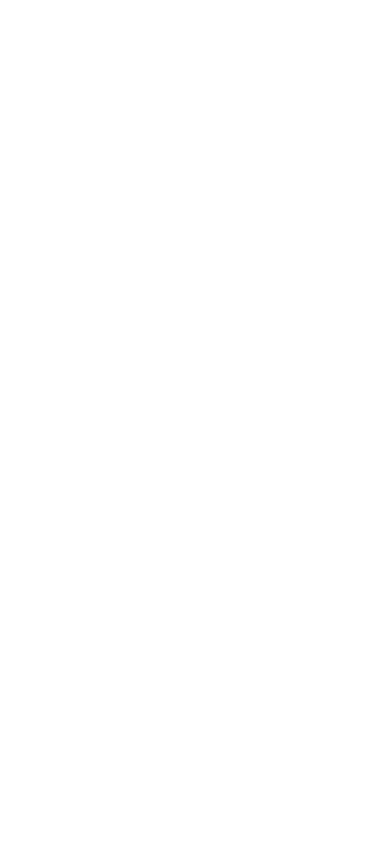
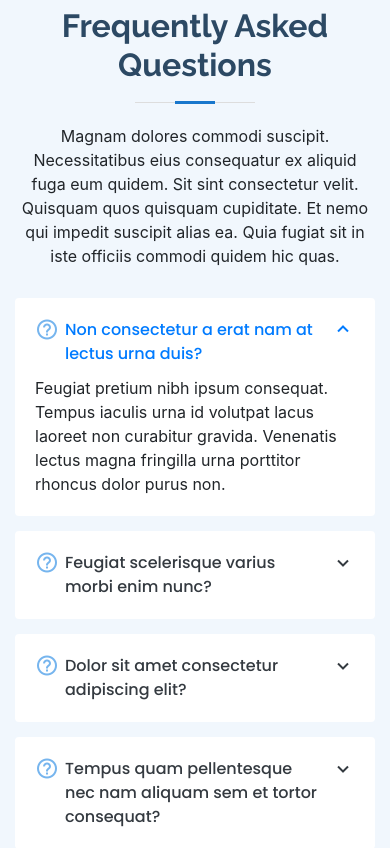
Before and after one commit to Ripon876/research-frontend, a React (Create React App) app: page / in a window 390 px wide. Shown: the part 9920-10768 px from the top of the page. Before the commit the page ends 9867 px from the top, so only its background shows below. Built offline with nearby package versions, Linux system fonts and the light colour scheme.

Commit message:
faq  added

```diff
--- /dev/null
+++ b/src/components/faq/FAQ.css
@@ -0,0 +1,79 @@
+/*--------------------------------------------------------------
+# Frequently Asked Questions
+--------------------------------------------------------------*/
+.faq .faq-list {
+  padding: 0 100px;
+}
+
+.faq .faq-list ul {
+  padding: 0;
+  list-style: none;
+}
+
+.faq .faq-list li + li {
+  margin-top: 15px;
+}
+
+.faq .faq-list li {
+  padding: 20px;
+  background: #fff;
+  border-radius: 4px;
+  position: relative;
+}
+
+.faq .faq-list a {
+  display: block;
+  position: relative;
+  font-family: "Poppins", sans-serif;
+  font-size: 16px;
+  line-height: 24px;
+  font-weight: 500;
+  padding: 0 30px;
+  outline: none;
+}
+
+.faq .faq-list .icon-help {
+  font-size: 24px;
+  position: absolute;
+  right: 0;
+  left: 20px;
+  color: #76b5ee;
+}
+
+.faq .faq-list .icon-show, .faq .faq-list .icon-close {
+  font-size: 24px;
+  position: absolute;
+  right: 0;
+  top: 0;
+}
+
+.faq .faq-list p {
+  margin-bottom: 0;
+  padding: 10px 0 0 0;
+}
+
+.faq .faq-list .icon-show {
+  display: none;
+}
+
+.faq .faq-list a.collapsed {
+  color: #343a40;
+}
+
+.faq .faq-list a.collapsed:hover {
+  color: #1977cc;
+}
+
+.faq .faq-list a.collapsed .icon-show {
+  display: inline-block;
+}
+
+.faq .faq-list a.collapsed .icon-close {
+  display: none;
+}
+
+@media (max-width: 1200px) {
+  .faq .faq-list {
+    padding: 0;
+  }
+}
--- /dev/null
+++ b/src/components/faq/FAQ.jsx
@@ -0,0 +1,70 @@
+import './FAQ.css';
+
+function FAQ() {
+	return (
+		<>
+ <section id="faq" className="faq section-bg">
+      <div className="container">
+
+        <div className="section-title">
+          <h2>Frequently Asked Questions</h2>
+          <p>Magnam dolores commodi suscipit. Necessitatibus eius consequatur ex aliquid fuga eum quidem. Sit sint consectetur velit. Quisquam quos quisquam cupiditate. Et nemo qui impedit suscipit alias ea. Quia fugiat sit in iste officiis commodi quidem hic quas.</p>
+        </div>
+
+        <div className="faq-list">
+          <ul>
+            <li data-aos="fade-up">
+              <i className="bx bx-help-circle icon-help"></i> <a data-toggle="collapse" className="collapse" href="#faq-list-1">Non consectetur a erat nam at lectus urna duis? <i className="bx bx-chevron-down icon-show"></i><i className="bx bx-chevron-up icon-close"></i></a>
+              <div id="faq-list-1" className="collapse show" data-parent=".faq-list">
+                <p>
+                  Feugiat pretium nibh ipsum consequat. Tempus iaculis urna id volutpat lacus laoreet non curabitur gravida. Venenatis lectus magna fringilla urna porttitor rhoncus dolor purus non.
+                </p>
+              </div>
+            </li>
+
+            <li data-aos="fade-up" data-aos-delay="100">
+              <i className="bx bx-help-circle icon-help"></i> <a data-toggle="collapse" href="#faq-list-2" className="collapsed">Feugiat scelerisque varius morbi enim nunc? <i className="bx bx-chevron-down icon-show"></i><i className="bx bx-chevron-up icon-close"></i></a>
+              <div id="faq-list-2" className="collapse" data-parent=".faq-list">
+                <p>
+                  Dolor sit amet consectetur adipiscing elit pellentesque habitant morbi. Id interdum velit laoreet id donec ultrices. Fringilla phasellus faucibus scelerisque eleifend donec pretium. Est pellentesque elit ullamcorper dignissim. Mauris ultrices eros in cursus turpis massa tincidunt dui.
+                </p>
+              </div>
+            </li>
+
+            <li data-aos="fade-up" data-aos-delay="200">
+              <i className="bx bx-help-circle icon-help"></i> <a data-toggle="collapse" href="#faq-list-3" className="collapsed">Dolor sit amet consectetur adipiscing elit? <i className="bx bx-chevron-down icon-show"></i><i className="bx bx-chevron-up icon-close"></i></a>
+              <div id="faq-list-3" className="collapse" data-parent=".faq-list">
+                <p>
+                  Eleifend mi in nulla posuere sollicitudin aliquam ultrices sagittis orci. Faucibus pulvinar elementum integer enim. Sem nulla pharetra diam sit amet nisl suscipit. Rutrum tellus pellentesque eu tincidunt. Lectus urna duis convallis convallis tellus. Urna molestie at elementum eu facilisis sed odio morbi quis
+                </p>
+              </div>
+            </li>
+
+            <li data-aos="fade-up" data-aos-delay="300">
+              <i className="bx bx-help-circle icon-help"></i> <a data-toggle="collapse" href="#faq-list-4" className="collapsed">Tempus quam pellentesque nec nam aliquam sem et tortor consequat? <i className="bx bx-chevron-down icon-show"></i><i className="bx bx-chevron-up icon-close"></i></a>
+              <div id="faq-list-4" className="collapse" data-parent=".faq-list">
+                <p>
+                  Molestie a iaculis at erat pellentesque adipiscing commodo. Dignissim suspendisse in est ante in. Nunc vel risus commodo viverra maecenas accumsan. Sit amet nisl suscipit adipiscing bibendum est. Purus gravida quis blandit turpis cursus in.
+                </p>
+              </div>
+            </li>
+
+            <li data-aos="fade-up" data-aos-delay="400">
+              <i className="bx bx-help-circle icon-help"></i> <a data-toggle="collapse" href="#faq-list-5" className="collapsed">Tortor vitae purus faucibus ornare. Varius vel pharetra vel turpis nunc eget lorem dolor? <i className="bx bx-chevron-down icon-show"></i><i className="bx bx-chevron-up icon-close"></i></a>
+              <div id="faq-list-5" className="collapse" data-parent=".faq-list">
+                <p>
+                  Laoreet sit amet cursus sit amet dictum sit amet justo. Mauris vitae ultricies leo integer malesuada nunc vel. Tincidunt eget nullam non nisi est sit amet. Turpis nunc eget lorem dolor sed. Ut venenatis tellus in metus vulputate eu scelerisque.
+                </p>
+              </div>
+            </li>
+
+          </ul>
+        </div>
+
+      </div>
+    </section>
+		</>
+	)
+}
+
+export default FAQ;
--- a/src/pages/Home.jsx
+++ b/src/pages/Home.jsx
@@ -5,6 +5,7 @@
 import Awards from  '../components/awards/Awards';
 import Publication from  '../components/publication/Publication';
 import Departments from  '../components/departments/Departments';
+import FAQ from  '../components/faq/FAQ';
 
 function Home() {
 	return (
@@ -16,6 +17,7 @@
 			<Awards />
 			<Publication />
 			<Departments />
+			<FAQ />
 		</>
 	)
 }
```
